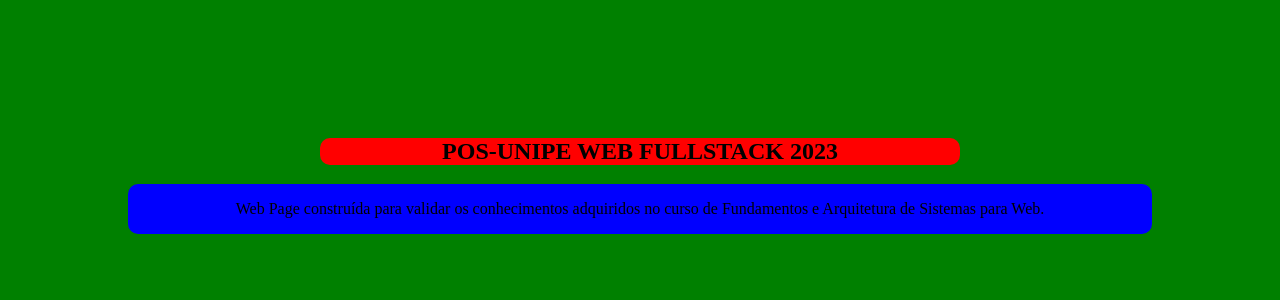
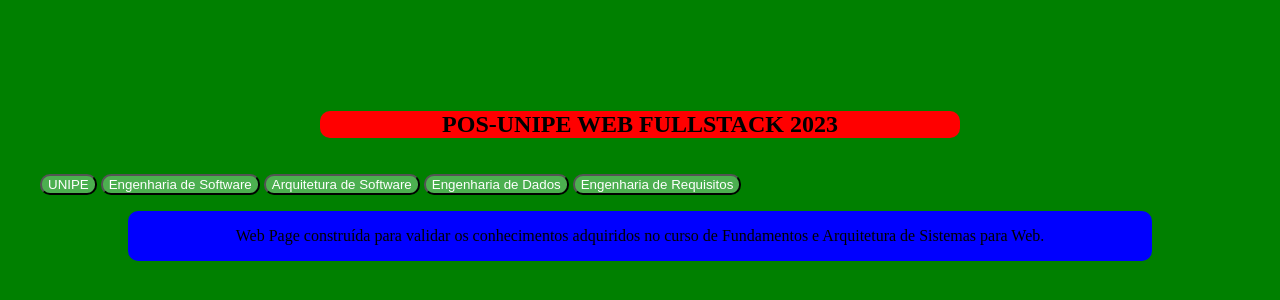
Before and after one commit to Matheus-Azevedo/POS-UNIPE-WEB-2023, a plain HTML site: page FUNDAMENTOS-E-ARQUITETURA-DE-SISTEMAS-PARA-WEB/Web-Page/index.html in a window 1280 px wide. Shown: the part 224-524 px from the top of the page. Drawn offline with Linux system fonts and the light colour scheme.

Commit message:
UPDATE: Fundamentos - web page

```diff
--- a/FUNDAMENTOS-E-ARQUITETURA-DE-SISTEMAS-PARA-WEB/Web-Page/index.css
+++ b/FUNDAMENTOS-E-ARQUITETURA-DE-SISTEMAS-PARA-WEB/Web-Page/index.css
@@ -3,6 +3,16 @@ body {
   height: 100%;
   margin: 0; /* Remove margens padrão para cobrir toda a página */
   padding: 0; /* Remove preenchimento padrão para cobrir toda a página */
+}
+
+button {
+  background-color: #4caf50;
+  border-radius: 10px;
+}
+
+a {
+  text-decoration: none;
+  color: white;
 }
 
 .title {
--- a/FUNDAMENTOS-E-ARQUITETURA-DE-SISTEMAS-PARA-WEB/Web-Page/index.html
+++ b/FUNDAMENTOS-E-ARQUITETURA-DE-SISTEMAS-PARA-WEB/Web-Page/index.html
@@ -9,6 +9,24 @@
   <body>
     <section class="box2">
       <h1 class="title">POS-UNIPE WEB FULLSTACK 2023</h1>
+      <nav>
+        <ul>
+          <button>
+            <a href="https://www.unipe.edu.br/pos-graduacao/">UNIPE</a>
+          </button>
+          <button>
+            <a href="https://www.unipe.edu.br/pos-graduacao/curso/engenharia-de-software/">Engenharia de Software</a>
+          </button>
+          <button>
+            <a href="https://www.unipe.edu.br/pos-graduacao/curso/arquitetura-de-software/">Arquitetura de Software</a>
+          </button>
+          <button>
+            <a href="https://www.unipe.edu.br/pos-graduacao/curso/engenharia-de-dados/">Engenharia de Dados</a>
+          </button>
+          <button>
+            <a href="https://www.unipe.edu.br/pos-graduacao/curso/engenharia-de-requisitos/">Engenharia de Requisitos</a>
+          </button>
+      </nav>
       <div class="box1">
         <p>
           Web Page construída para validar os conhecimentos adquiridos no curso
```
